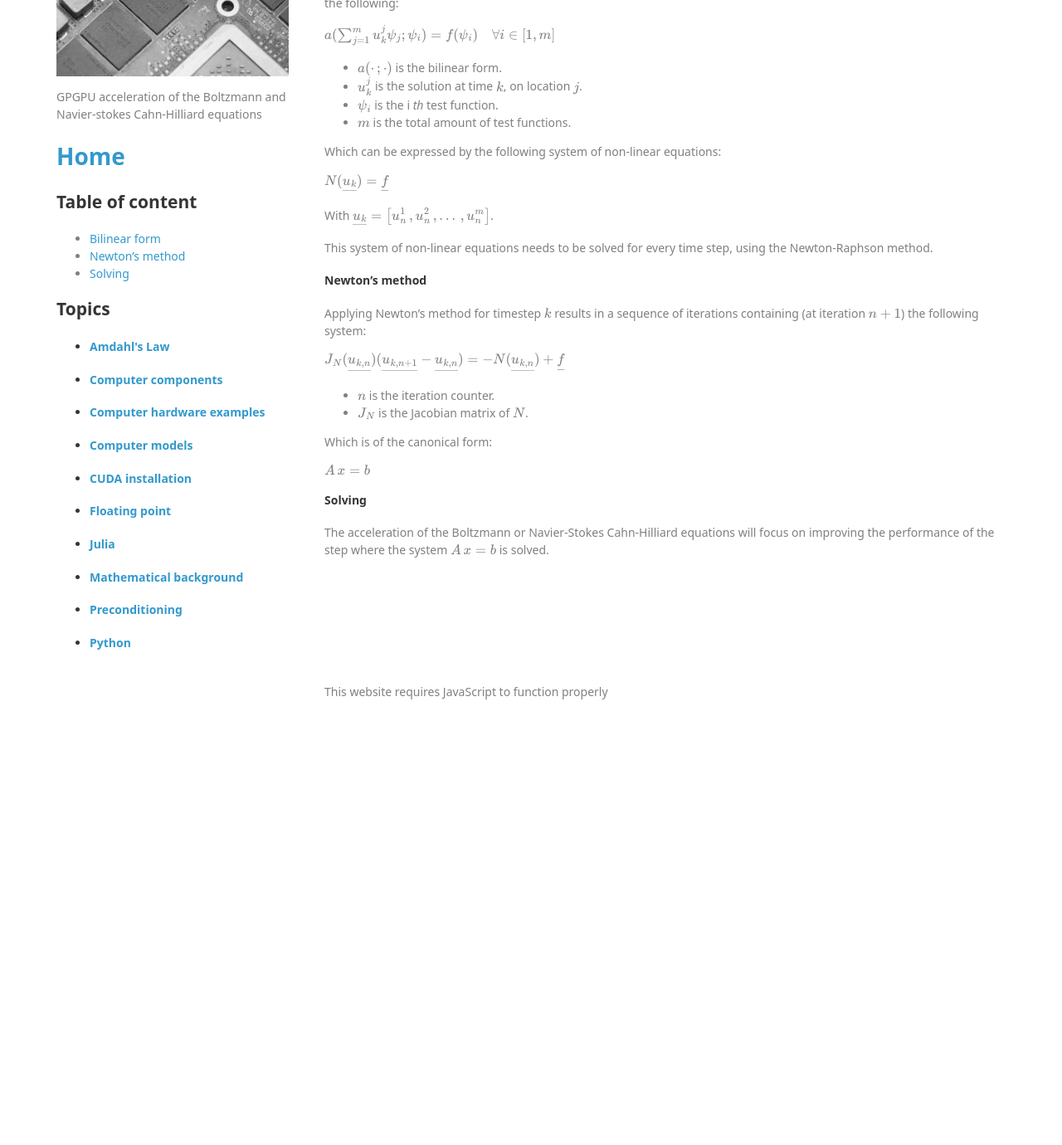
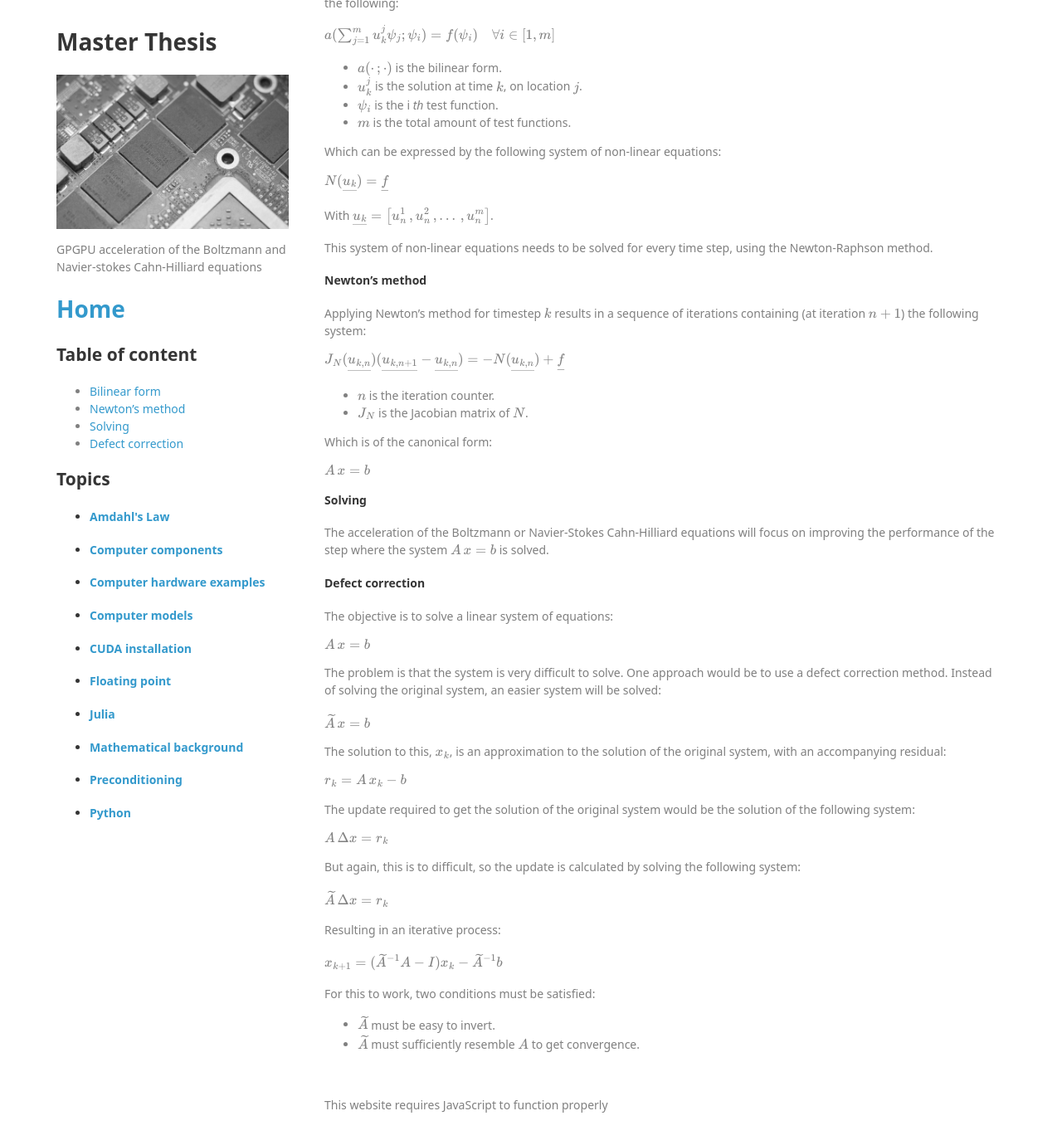
Before and after one commit to lucasbekker/lucasbekker.github.io, a Jekyll site: the page built from _sections/Mathematical_background.md, in a window 1280 px wide and 1400 px high, scrolled down 262 px. Shown: the top 1380 px of the window at 83% size. Built offline with Jekyll 4.4.1, drawn with Linux system fonts in a browser that asks for light colours; nearby versions of some CDN libraries; formulas are drawn with MathJax 3; before the commit the page ends 1164 px from its top, so only the background shows below that.

Commit message:
Added section on defect correction.

```diff
--- a/_sections/Mathematical_background.md
+++ b/_sections/Mathematical_background.md
@@ -52,3 +52,46 @@
 #### Solving
 
 The acceleration of the Boltzmann or Navier-Stokes Cahn-Hilliard equations will focus on improving the performance of the step where the system $A\,x=b$ is solved.
+
+#### Defect correction
+
+The objective is to solve a linear system of equations:
+
+$$
+A\,x=b
+$$
+
+The problem is that the system is very difficult to solve. One approach would be to use a defect correction method. Instead of solving the original system, an easier system will be solved:
+
+$$
+\widetilde{A}\,x=b
+$$
+
+The solution to this, $x_{k}$, is an approximation to the solution of the original system, with an accompanying residual:
+
+$$
+r_{k} = A\,x_{k} - b
+$$
+
+The update required to get the solution of the original system would be the solution of the following system:
+
+$$
+A\,\Delta x = r_{k}
+$$
+
+But again, this is to difficult, so the update is calculated by solving the following system:
+
+$$
+\widetilde{A}\,\Delta x = r_{k}
+$$
+
+Resulting in an iterative process:
+
+$$
+x_{k+1} = (\widetilde{A}^{-1} A - I)x_{k} - \widetilde{A}^{-1}b
+$$
+
+For this to work, two conditions must be satisfied:
+
+  * $\widetilde{A}$ must be easy to invert.
+  * $\widetilde{A}$ must sufficiently resemble $A$ to get convergence.
```
